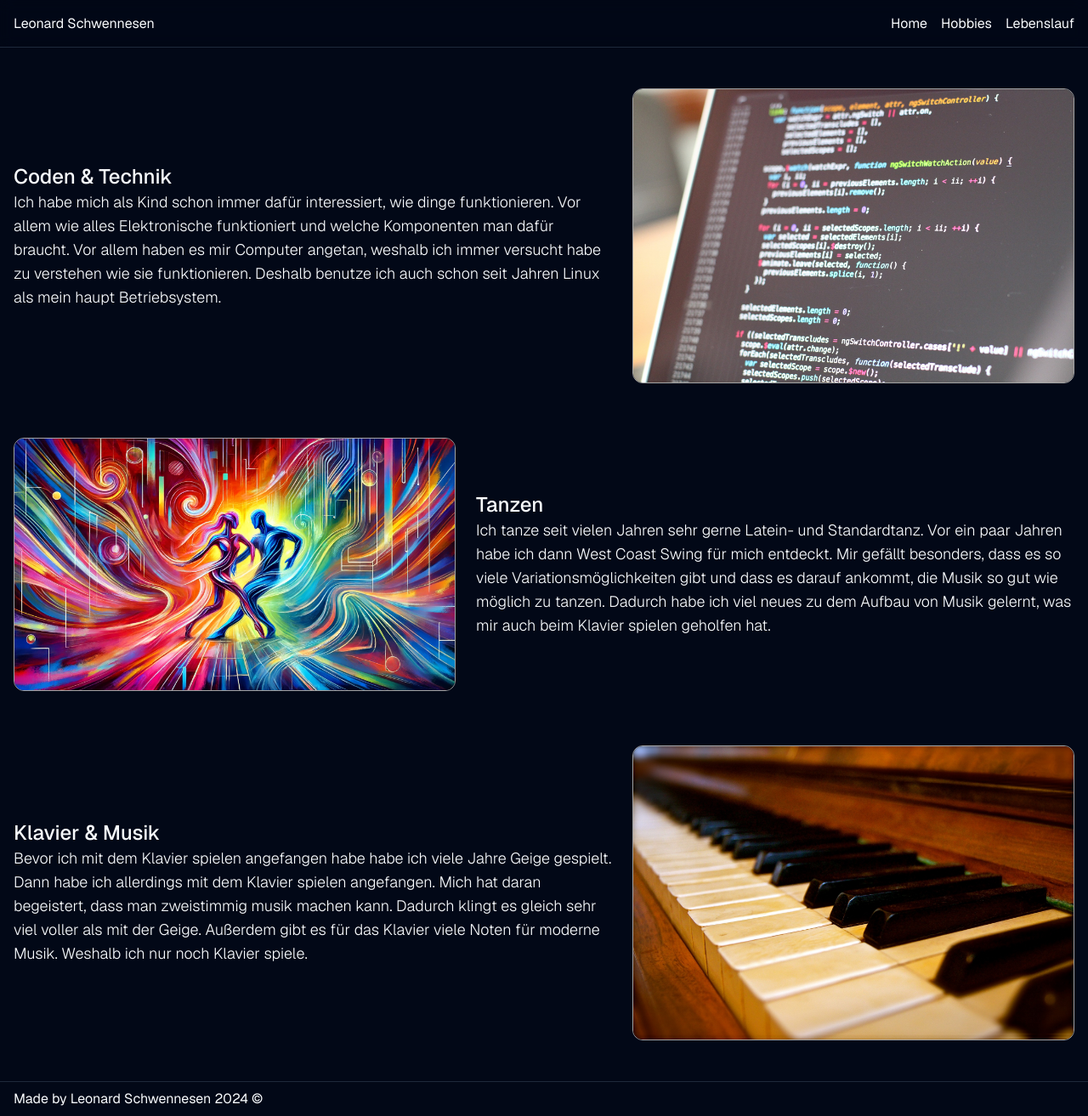
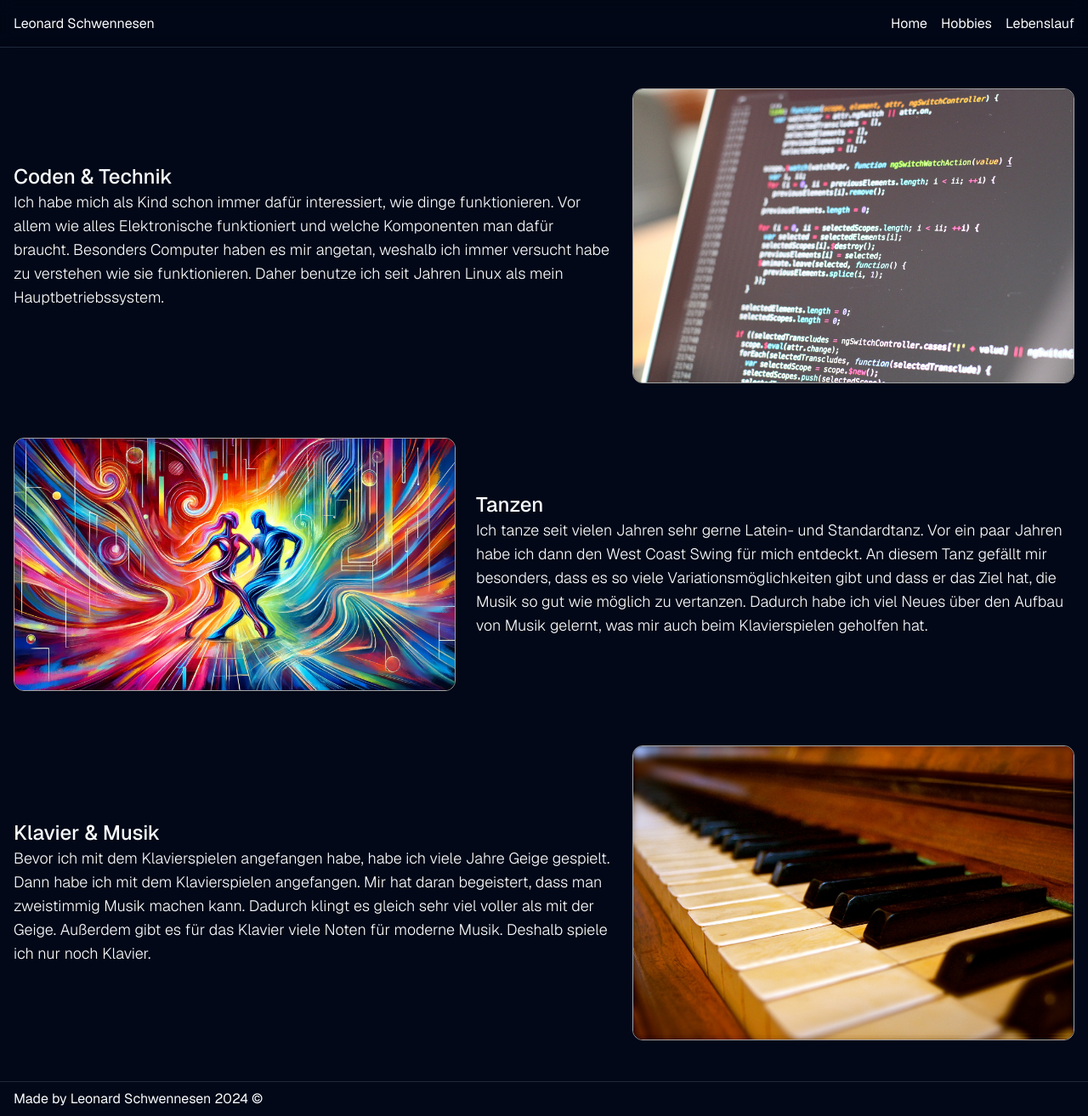
Before and after one commit to zophiana/profile-page, a Next.js app: page /hobbies in a window 1280 px wide. Shown: the whole page at 85% size. Built offline with nearby package versions, Linux system fonts and the light colour scheme; what tailwind-gradient-mask-image would draw is missing.

Commit message:
texts: update wording & fix typos

```diff
--- a/src/app/hobbies/page.tsx
+++ b/src/app/hobbies/page.tsx
@@ -58,10 +58,10 @@ export default function HobbiesPage() {
         >
           Ich habe mich als Kind schon immer dafür interessiert, wie dinge
           funktionieren. Vor allem wie alles Elektronische funktioniert und
-          welche Komponenten man dafür braucht. Vor allem haben es mir Computer
+          welche Komponenten man dafür braucht. Besonders Computer haben es mir
           angetan, weshalb ich immer versucht habe zu verstehen wie sie
-          funktionieren. Deshalb benutze ich auch schon seit Jahren Linux als
-          mein haupt Betriebsystem.
+          funktionieren. Daher benutze ich seit Jahren Linux als mein
+          Hauptbetriebssystem.
         </HobbiesCard>
 
         <HobbiesCard
@@ -71,11 +71,12 @@ export default function HobbiesPage() {
           layoutReverse
         >
           Ich tanze seit vielen Jahren sehr gerne Latein- und Standardtanz. Vor
-          ein paar Jahren habe ich dann West Coast Swing für mich entdeckt. Mir
-          gefällt besonders, dass es so viele Variationsmöglichkeiten gibt und
-          dass es darauf ankommt, die Musik so gut wie möglich zu tanzen.
-          Dadurch habe ich viel neues zu dem Aufbau von Musik gelernt, was mir
-          auch beim Klavier spielen geholfen hat.
+          ein paar Jahren habe ich dann den West Coast Swing für mich entdeckt.
+          An diesem Tanz gefällt mir besonders, dass es so viele
+          Variationsmöglichkeiten gibt und dass er das Ziel hat, die Musik so
+          gut wie möglich zu vertanzen. Dadurch habe ich viel Neues über den
+          Aufbau von Musik gelernt, was mir auch beim Klavierspielen geholfen
+          hat.
         </HobbiesCard>
 
         <HobbiesCard
@@ -83,12 +84,12 @@ export default function HobbiesPage() {
           image={pianoPic}
           alt={'Picture of Piano'}
         >
-          Bevor ich mit dem Klavier spielen angefangen habe habe ich viele Jahre
-          Geige gespielt. Dann habe ich allerdings mit dem Klavier spielen
-          angefangen. Mich hat daran begeistert, dass man zweistimmig musik
-          machen kann. Dadurch klingt es gleich sehr viel voller als mit der
-          Geige. Außerdem gibt es für das Klavier viele Noten für moderne Musik.
-          Weshalb ich nur noch Klavier spiele.
+          Bevor ich mit dem Klavierspielen angefangen habe, habe ich viele Jahre
+          Geige gespielt. Dann habe ich mit dem Klavierspielen angefangen. Mir
+          hat daran begeistert, dass man zweistimmig Musik machen kann. Dadurch
+          klingt es gleich sehr viel voller als mit der Geige. Außerdem gibt es
+          für das Klavier viele Noten für moderne Musik. Deshalb spiele ich nur
+          noch Klavier.
         </HobbiesCard>
       </Clamp>
     </main>
--- a/src/app/resume/page.tsx
+++ b/src/app/resume/page.tsx
@@ -70,7 +70,7 @@ export default function CVPage() {
               <ul className="list-disc pl-1">
                 <Li>Arbeit in einem Software-Entwicklungsteam</Li>
                 <Li>IntelliJ mit Java und Scout-Framework</Li>
-                <Li>Oracle SQL und Oracle PL/SQL</Li>
+                <Li>Oracle DB und Oracle PL/SQL</Li>
                 <Li>Jira und Confluence</Li>
                 <Li>GitLab Entwicklungs-Workflow</Li>
               </ul>
@@ -131,7 +131,7 @@ export default function CVPage() {
               <CardTitle>Abitur</CardTitle>
               <CardDescription>
                 Werner-von-Siemens-Gesamtschule Königsborn,&nbsp;
-                <br className="max-420px:hidden block lg:hidden" />
+                <br className="block max-420px:hidden lg:hidden" />
                 Döbelner Str. 7, 59425 Unna
               </CardDescription>
             </CardHeader>
```
